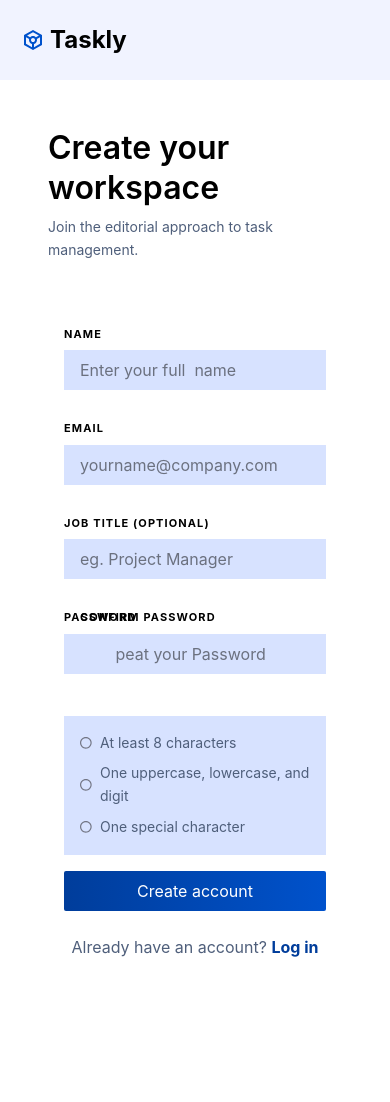
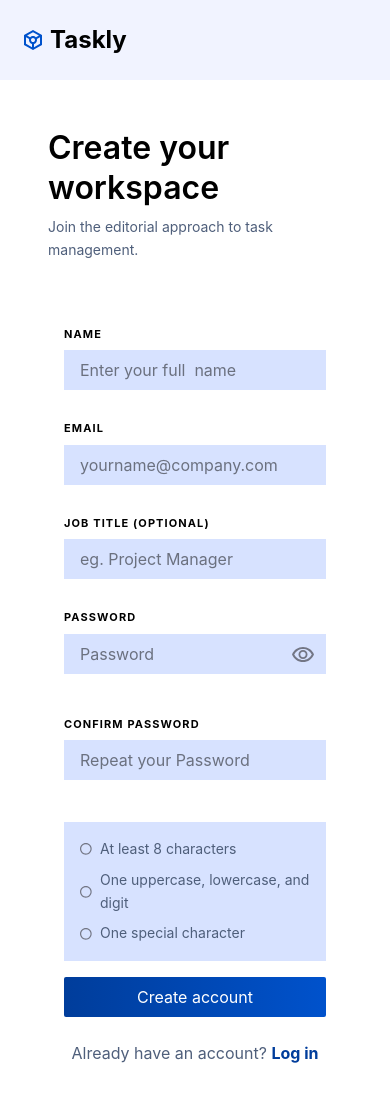
Before and after one commit to H0ssamAhmed/taskly-tasks-management, a React (Vite) app: page /sign-up in a window 390 px wide. Shown: the top 1102 px of the page. Before the commit the page ends 1007 px from the top, so only its background shows below. Built offline with nearby package versions, Linux system fonts and the light colour scheme.

Commit message:
fix: responsive form inputs on mobile

```diff
--- a/src/features/auth/components/SignUpForm.tsx
+++ b/src/features/auth/components/SignUpForm.tsx
@@ -47,7 +47,7 @@ const SignUpForm = () => {
 
     }
     return (
-        <div className='p-12 flex flex-col bg-white items-center justify-center gap-2 bg-ora nge-400 lg:max-w-xl w-full'>
+        <div className='p-12 flex flex-col bg-white items-center justify-center gap-2 w-full lg:max-w-xl'>
             <div className='pb-10 flex flex-col gap-2'>
                 <h1 className='headline-lg'>Create your workspace</h1>
                 <p className='body-md'>Join the editorial approach to task management.</p>
@@ -98,8 +98,8 @@ const SignUpForm = () => {
                     <InputErrorAlert message={errors.jobTitle && errors.jobTitle.message} />
 
                 </InputLayout>
-                <div className='grid grid-cols-1 lg:grid-cols-2 gap-4'>
-                    <InputLayout className='relative'>
+                <div className='flex flex-col lg:grid grid-cols-1  gap-4'>
+                    <InputLayout className='relative '>
                         <Label
                             htmlFor='password'
                             text='password'
```
